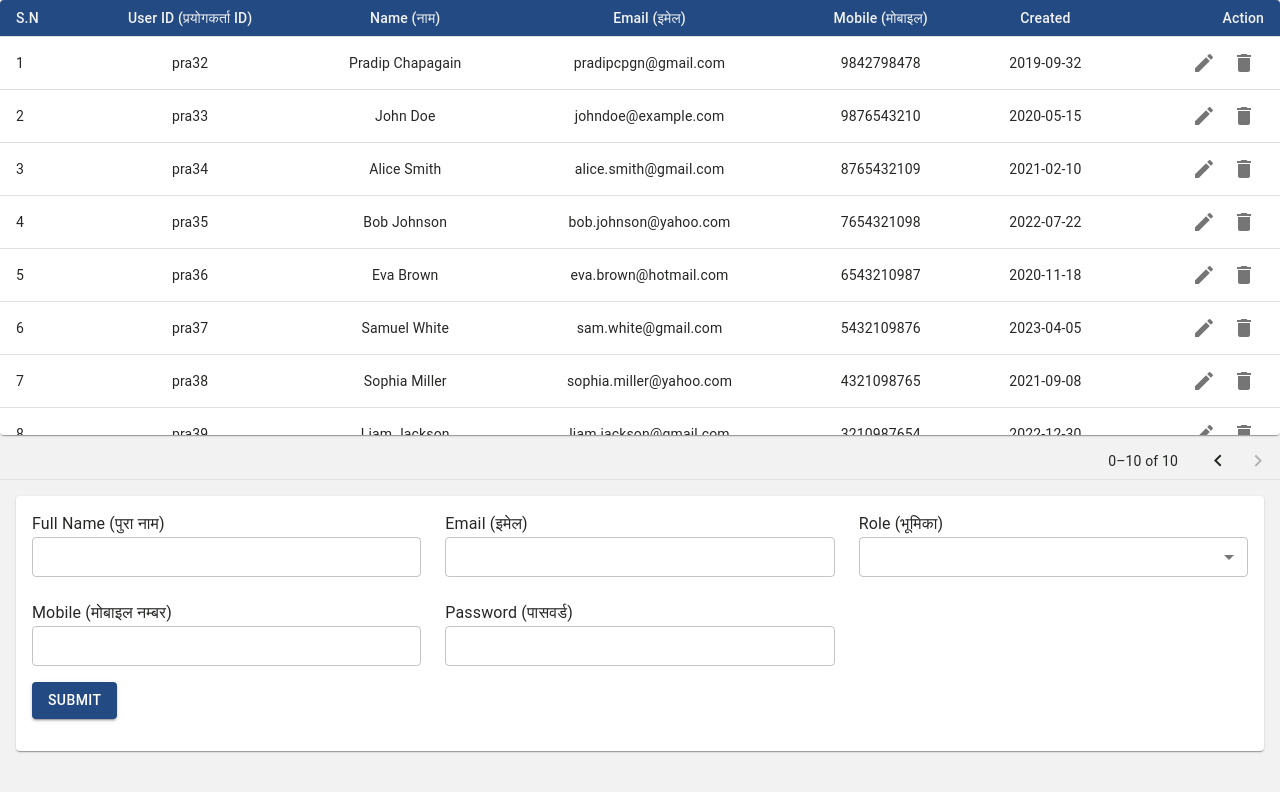
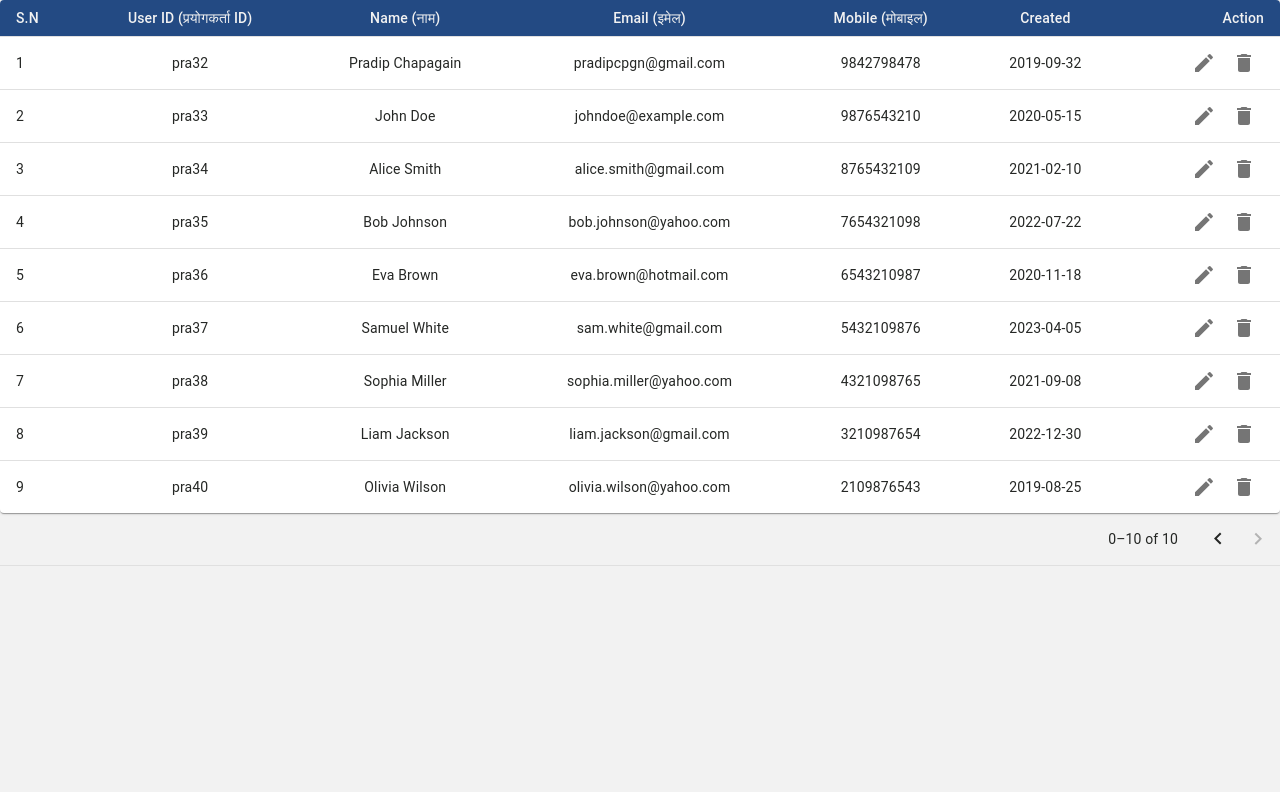
Before and after one commit to lbtech-co/disabled-sr-citizen-reg-front, a React (Vite) app: page /users in a window 1280 px wide. Shown: the top 792 px of the page. Built offline with nearby package versions, Linux system fonts and the light colour scheme.

Commit message:
refactor

```diff
--- a/src/components/UserDetailForm.tsx
+++ b/src/components/UserDetailForm.tsx
@@ -1,17 +1,24 @@
-import { Button, Card, Grid } from "@mui/material";
+import { Button, Card, Container, Grid, Typography } from "@mui/material";
 import CustomInput from "./CustomInput";
 import CustomSelect from "./CustomSelect";
-// import "../styles/usersStyle.css";
+import { colors } from "../utils/Constants";
+import { CSSProperties } from "react";
 
 export default function UserDetailForm() {
   return (
-    <Card className="users-crud-card" sx={{ padding: 2, margin: 2 }}>
-      <form className="users-crud-form">
-        <Grid
-          container
-          spacing={{ xs: 2, md: 3 }}
-          columns={{ xs: 4, sm: 8, md: 12 }}
+    <Container sx={ContainerStyles}>
+      <Card className="users-crud-card" sx={CardStyles}>
+        <Typography
+          bgcolor={colors.red}
+          padding={1}
+          fontSize={20}
+          color={colors.white}
+          marginBottom={1}
         >
+          Create User
+        </Typography>
+        <form className="users-crud-form" style={FormStyles}>
+          <Grid container spacing={{ xs: 2, md: 3 }} columns={{ xs: 2, md: 8 }}>
             <Grid item xs={2} sm={4} md={4}>
               <CustomInput
                 fullWidth
@@ -64,7 +71,7 @@ export default function UserDetailForm() {
           </Grid>
           <Button
             type="submit"
-          sx={{ marginBlock: 2 }}
+            sx={ButtonStyles}
             color="primary"
             variant="contained"
           >
@@ -72,5 +79,18 @@ export default function UserDetailForm() {
           </Button>
         </form>
       </Card>
+    </Container>
   );
 }
+
+const ContainerStyles: CSSProperties = {
+  display: "flex",
+  minHeight: "100vh",
+  justifyContent: "center",
+  alignItems: "center",
+  paddingBlock: 5,
+};
+
+const CardStyles: CSSProperties = { maxWidth: 700, minWidth: 300 };
+const FormStyles: CSSProperties = { padding: 10 };
+const ButtonStyles: CSSProperties = { marginBlock: 2 };
--- a/src/components/UsersTable.tsx
+++ b/src/components/UsersTable.tsx
@@ -79,7 +79,7 @@ export default function UsersTable() {
   ];
 
   return (
-    <Stack minHeight="400px" height="60vh">
+    <Stack>
       <Table
         headers={headers}
         rows={rows}
--- a/src/pages/UsersCrud.tsx
+++ b/src/pages/UsersCrud.tsx
@@ -1,11 +1,5 @@
-import UserDetailForm from "../components/UserDetailForm";
 import UsersTable from "../components/UsersTable";
 
 export default function UsersCrud() {
-  return (
-    <div>
-      <UsersTable />
-      <UserDetailForm />
-    </div>
-  );
+  return <UsersTable />;
 }
```
Also changed, not shown: src/main.tsx (+7 -2 lines). Lines whose indentation alone changed are shown as unchanged.
